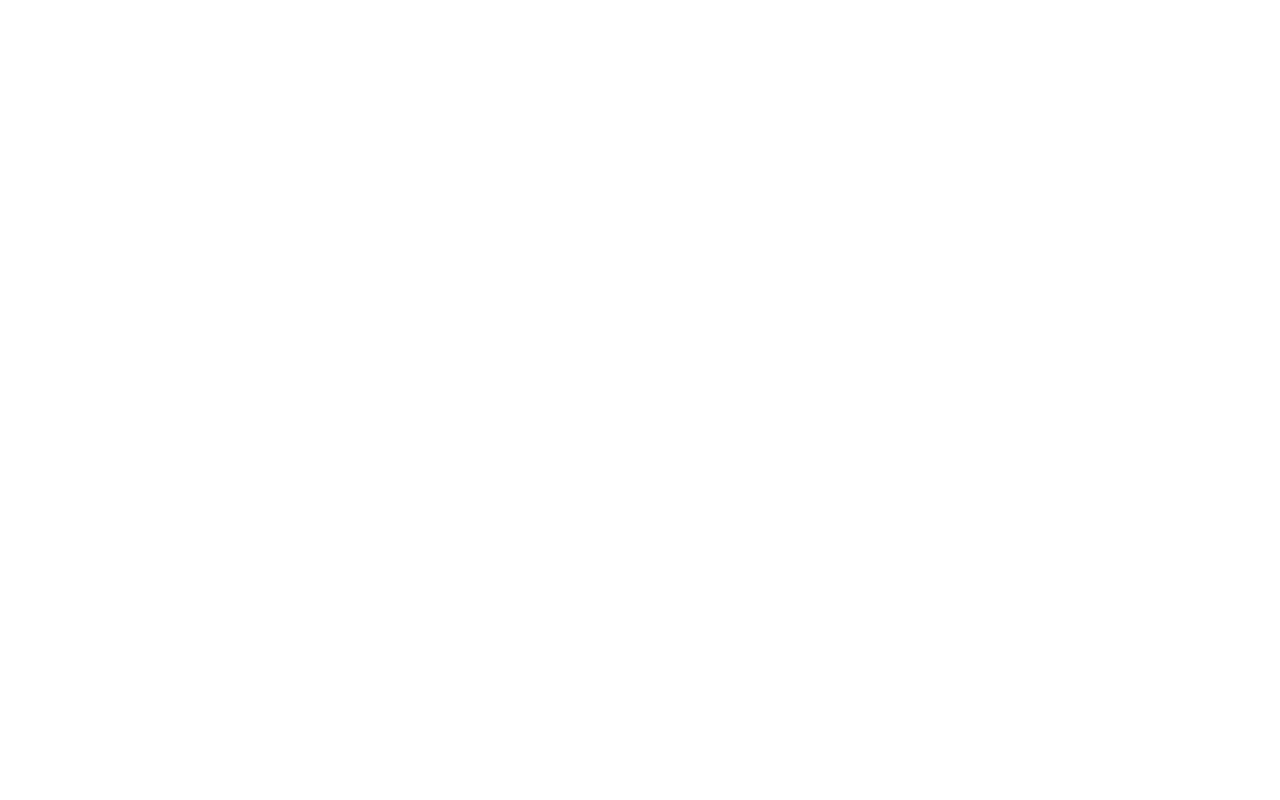
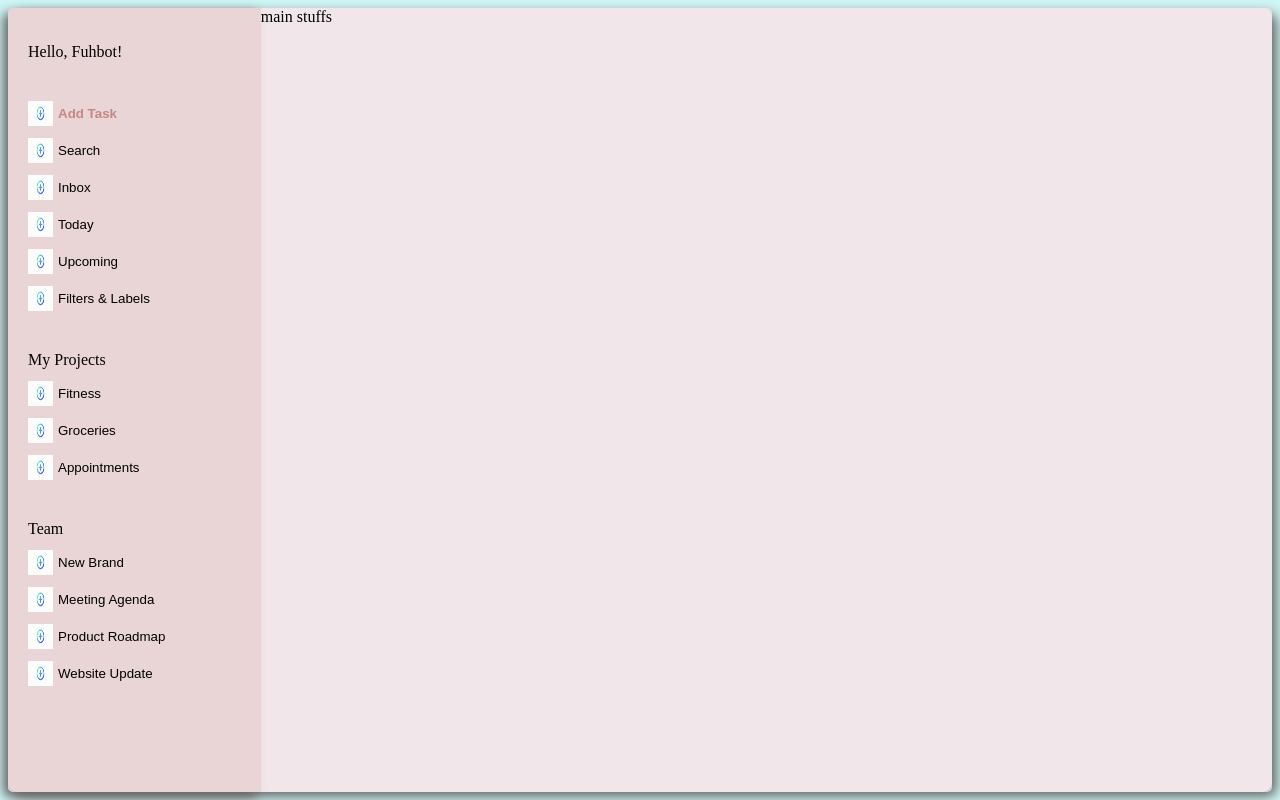
Before and after one commit to ethanncao/to-do-list, a plain HTML site: page src/template.html in a window 1280 px wide. Drawn offline with Linux system fonts and the light colour scheme.

Commit message:
Co-authored-by: Aiden <aidenalv@users.noreply.github.com> Created a basic outlining for our CSS and UI Interface

```diff
--- a/src/03_domHandler.js
+++ b/src/03_domHandler.js
@@ -1,4 +1,4 @@
-const todos = document.getElementById('todolist');
+const todos = document.getElementById('content'); // 'content' was 'todolist' but we changed name in html file
 
 export const domHandler = {
 
@@ -15,4 +15,6 @@ export const domHandler = {
       todos.innerHTML = `Title: ${project.title}`
       this.loadTasks(project);
   },
+
+
 };
--- a/src/index.js
+++ b/src/index.js
@@ -1,9 +1,10 @@
+import './styles.css';
 import Task from './01_tasks.js';
 import { Project } from './02_projects.js';
 import {ProjectManager} from './05_projectManager.js';
 import {domHandler} from './03_domHandler.js';
 
-
+/*
 const project = new Project("Daily Tasks");
 project.addTask("Get Groceries", "I need to get milk and break", "2025-03-22");
 project.addTask("Go to work", "I need to get milk and bread", "2025-03-22");
@@ -20,3 +21,4 @@ console.log(allProjects.getProjects());
 console.log(project);
 
 domHandler.loadToDo(project);
+*/
--- a/src/styles.css
+++ b/src/styles.css
@@ -0,0 +1,81 @@
+body {
+  overflow: hidden;
+  background-color: rgba(175, 238, 238, 0.589);
+}
+
+.content
+{
+  display: grid;
+  grid-template-columns: 20% 80%;
+  height: 98vh;
+
+  box-shadow: 5px 5px 12px rgb(105, 105, 105);
+  border-radius: 10px;
+}
+
+.sidebar
+{
+    padding: 20px;
+    padding-top: 35px;
+    background-color: rgba(240, 205, 205, 0.788);
+    box-shadow: -5px 5px 12px rgb(105, 105, 105);
+    border-radius: 5px 0px 0px 5px;
+
+    display: flex;
+    flex-direction: column;
+    gap: 40px;
+}
+
+.main-view
+{
+  background-color: rgba(252, 227, 231, 0.781);
+  border-radius: 0px 5px 5px 0px;
+}
+
+ul {
+  list-style-type: none;
+  padding: 0;
+  margin: 0;
+  display: flex;
+  flex-direction: column;
+  align-items: flex-start;
+  gap: 12px;
+}
+
+.my-projects, .team
+{
+  display: flex;
+  flex-direction: column;
+  gap: 12px;
+}
+
+button {
+  background-color: transparent;
+  border: none;
+  padding: 5px;
+  cursor: pointer;
+
+}
+
+/* DEFAULT FONT */
+button, div {
+}
+
+/* Add task button */
+.add-task
+{
+  font-weight: bold;
+  color: rgb(199, 134, 134);
+
+}
+
+/* Button images */
+img {
+  height: 25px;
+  width: 25px;
+}
+
+.button-div
+{
+  display: flex;
+}
--- a/src/template.html
+++ b/src/template.html
@@ -1,11 +1,110 @@
 <!DOCTYPE html>
 <html lang="en">
 <head>
+  <link rel="stylesheet" href="styles.css">
   <meta charset="UTF-8">
   <meta name="viewport" content="width=device-width, initial-scale=1.0">
   <title>Document</title>
 </head>
 <body>
-  <div id="todolist"></div>
+  <div class="content">
+    <!-- We'll just create the sidebar in here because the sidebar will always be there (it never changes) -->
+    <div class="sidebar">
+      <div class="profile">
+        <div class="greeting">Hello, Fuhbot!</div>
+      </div>
+
+
+      <div class="functions">
+        <ul>
+          <div class="button-div">
+            <img src="./img/test.gif" alt="">
+            <button class="add-task"> Add Task</button>
+          </div>
+
+          <div class="button-div">
+            <img src="./img/test.gif" alt="">
+            <button>Search</button>
+          </div>
+
+          <div class="button-div">
+            <img src="./img/test.gif" alt="">
+            <button>Inbox</button>
+          </div>
+
+          <div class="button-div">
+            <img src="./img/test.gif" alt="">
+            <button>Today</button>
+          </div>
+
+          <div class="button-div">
+            <img src="./img/test.gif" alt="">
+            <button>Upcoming</button>
+          </div>
+
+          <div class="button-div">
+            <img src="./img/test.gif" alt="">
+            <button>Filters & Labels</button>
+          </div>
+        </ul>
+      </div>
+
+
+      <div class="my-projects">
+        <div class="projects-title"> My Projects </div>
+        <ul class="project-names">
+
+          <div class="button-div">
+            <img src="./img/test.gif" alt="">
+            <button>Fitness</button>
+          </div>
+
+          <div class="button-div">
+            <img src="./img/test.gif" alt="">
+            <button>Groceries</button>
+          </div>
+
+          <div class="button-div">
+            <img src="./img/test.gif" alt="">
+            <button>Appointments</button>
+          </div>
+
+        </ul>
+      </div>
+
+      <div class="team">
+        <div class="team-title">Team</div>
+        <ul>
+
+          <div class="button-div">
+            <img src="./img/test.gif" alt="">
+            <button>New Brand</button>
+          </div>
+
+          <div class="button-div">
+            <img src="./img/test.gif" alt="">
+            <button>Meeting Agenda</button>
+          </div>
+
+          <div class="button-div">
+            <img src="./img/test.gif" alt="">
+            <button>Product Roadmap</button>
+          </div>
+
+          <div class="button-div">
+            <img src="./img/test.gif" alt="">
+            <button>Website Update</button>
+          </div>
+
+        </ul>
+      </div>
+    </div>
+
+
+    <!-- We will load stuff into the mainview through JS -->
+    <div class="main-view">
+      main stuffs
+    </div>
+  </div>
 </body>
 </html>
```
Also changed, not shown: src/img/test.gif (added).
